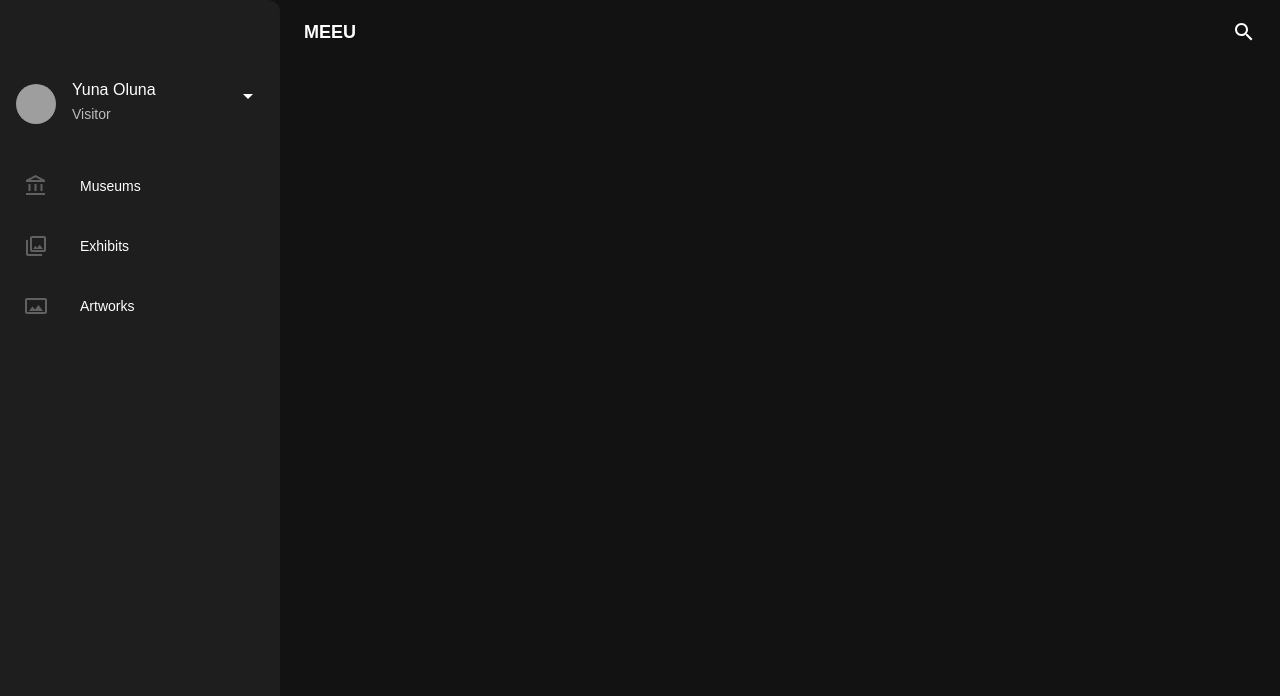
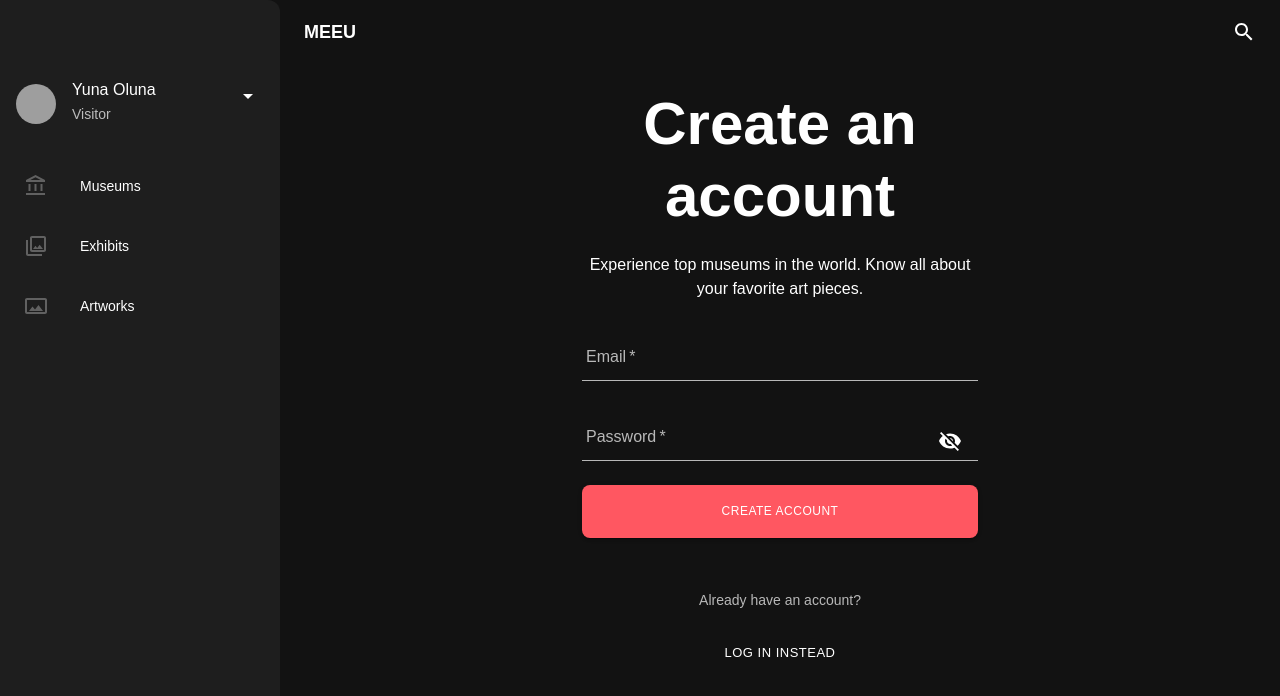
Before and after one commit to benbalderas/meeu-frontend, a React (Create React App) app: page /signup in a window 1280 px wide. Shown: the top 696 px of the page. Built offline with nearby package versions, Linux system fonts and the light colour scheme; grey boxes are pictures that could not be loaded; a web font is replaced by a local one.

Commit message:
Auth component with login & signup cond

```diff
--- a/src/Routes.js
+++ b/src/Routes.js
@@ -2,12 +2,15 @@ import React from 'react';
 import { Route, Switch } from 'react-router-dom';
 import MuseumGrid from 'components/grids/MuseumGrid';
 import MuseumDetails from 'components/details/MuseumDetails';
+import Auth from 'components/forms/Auth';
 
 const Routes = () => (
-<Switch>
+  <Switch>
+    <Route exact path="/login" component={() => <Auth />} />
+    <Route exact path="/signup" component={() => <Auth />} />
     <Route exact path="/museums" component={() => <MuseumGrid />} />
     <Route exact path="/museums/:id" component={() => <MuseumDetails />} />
-</Switch>
+  </Switch>
 );
 
 export default Routes;
--- /dev/null
+++ b/src/components/forms/Auth/index.js
@@ -0,0 +1,113 @@
+import React, { useState } from 'react';
+import { useLocation, Link } from 'react-router-dom';
+
+import {
+  Container,
+  Box,
+  TextField,
+  FormControl,
+  Input,
+  InputLabel,
+  InputAdornment,
+  IconButton,
+  Typography,
+  Button,
+} from '@material-ui/core';
+import { Visibility, VisibilityOff } from '@material-ui/icons';
+
+export default function Auth() {
+  const location = useLocation();
+  const isLogin = location.pathname.includes('login');
+
+  const [values, setValues] = useState({
+    password: '',
+    showPassword: false,
+  });
+
+  const handleChange = (prop) => (event) => {
+    setValues({ ...values, [prop]: event.target.value });
+  };
+
+  const handleClickShowPassword = () => {
+    setValues({ ...values, showPassword: !values.showPassword });
+  };
+
+  const handleMouseDownPassword = (event) => {
+    event.preventDefault();
+  };
+
+  const handleSubmit = () => {};
+
+  return (
+    <Box mt={3} mb={5}>
+      <Container maxWidth="xs">
+        {isLogin ? (
+          <Typography gutterBottom align="center" variant="h2">
+            Login
+          </Typography>
+        ) : (
+          <Box>
+            <Typography gutterBottom align="center" variant="h2">
+              Create an account
+            </Typography>
+
+            <Typography align="center" variant="body1">
+              Experience top museums in the world. Know all about your favorite
+              art pieces.
+            </Typography>
+          </Box>
+        )}
+
+        <form onSubmit={handleSubmit}>
+          <TextField fullWidth id="email" label="Email" type="email" required />
+
+          <FormControl fullWidth required>
+            <InputLabel htmlFor="password">Password</InputLabel>
+            <Input
+              id="password"
+              type={values.showPassword ? 'text' : 'password'}
+              value={values.password}
+              onChange={handleChange('password')}
+              endAdornment={
+                <InputAdornment position="end">
+                  <IconButton
+                    aria-label="toggle password visibility"
+                    onClick={handleClickShowPassword}
+                    onMouseDown={handleMouseDownPassword}
+                  >
+                    {values.showPassword ? <Visibility /> : <VisibilityOff />}
+                  </IconButton>
+                </InputAdornment>
+              }
+            />
+          </FormControl>
+
+          <Button fullWidth variant="contained" color="primary">
+            {isLogin ? 'Login' : 'Create Account'}
+          </Button>
+        </form>
+
+        <Box mt={6} display="flex" flexDirection="column" alignItems="center">
+          <Typography
+            variant="body2"
+            color="textSecondary"
+            align="center"
+            display="block"
+          >
+            {isLogin ? 'No account yet?' : 'Already have an account?'}
+          </Typography>
+
+          {isLogin ? (
+            <Button size="small" component={Link} to="/signup">
+              Create an account
+            </Button>
+          ) : (
+            <Button size="small" component={Link} to="/login">
+              Log in instead
+            </Button>
+          )}
+        </Box>
+      </Container>
+    </Box>
+  );
+}
--- a/src/theme.js
+++ b/src/theme.js
@@ -150,7 +150,24 @@ const theme = createMuiTheme({
       root: {
         paddingTop: 16,
         paddingBottom: 16,
-        marginTop: 40,
+        marginTop: 24,
+      },
+    },
+
+    // Form
+    MuiFormControl: {
+      root: {
+        marginTop: 24,
+      },
+    },
+    MuiInputLabel: {
+      formControl: {
+        left: 4,
+      },
+    },
+    MuiInput: {
+      root: {
+        padding: 4,
       },
     },
   },
```
